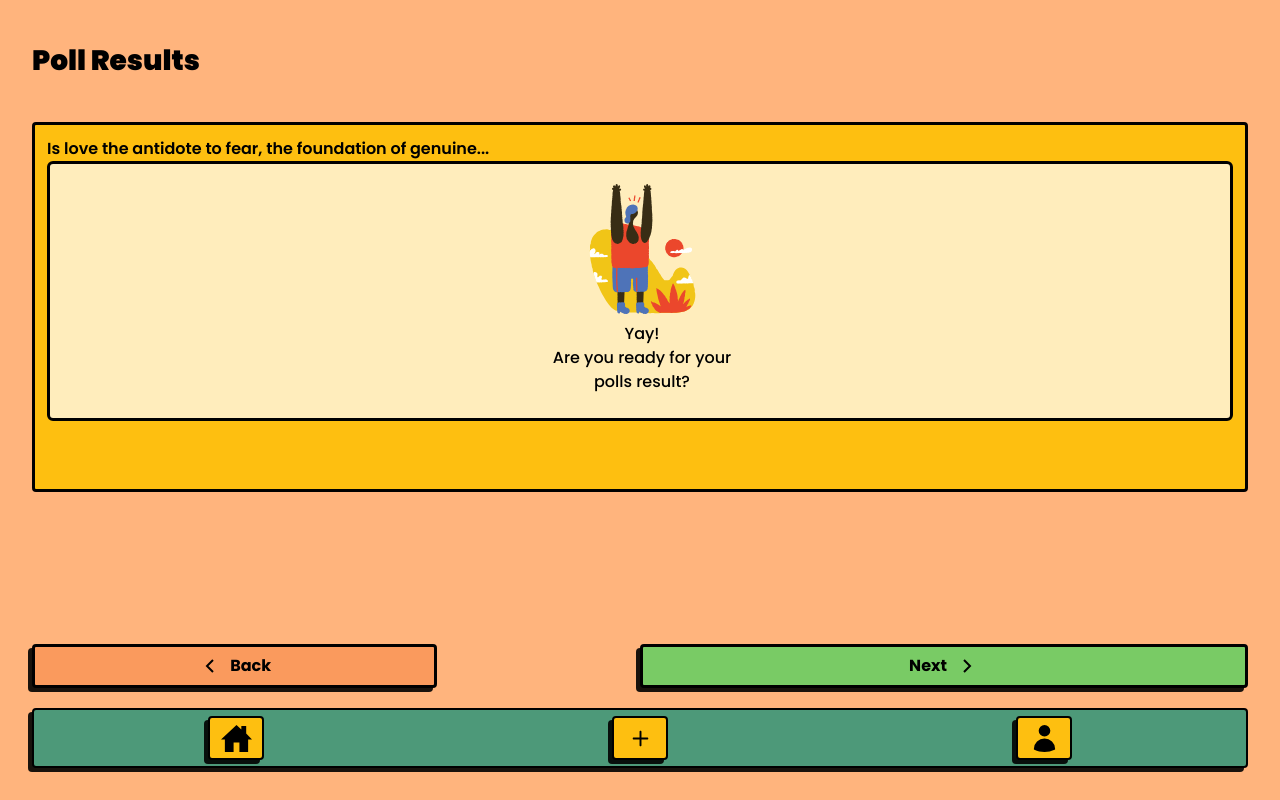
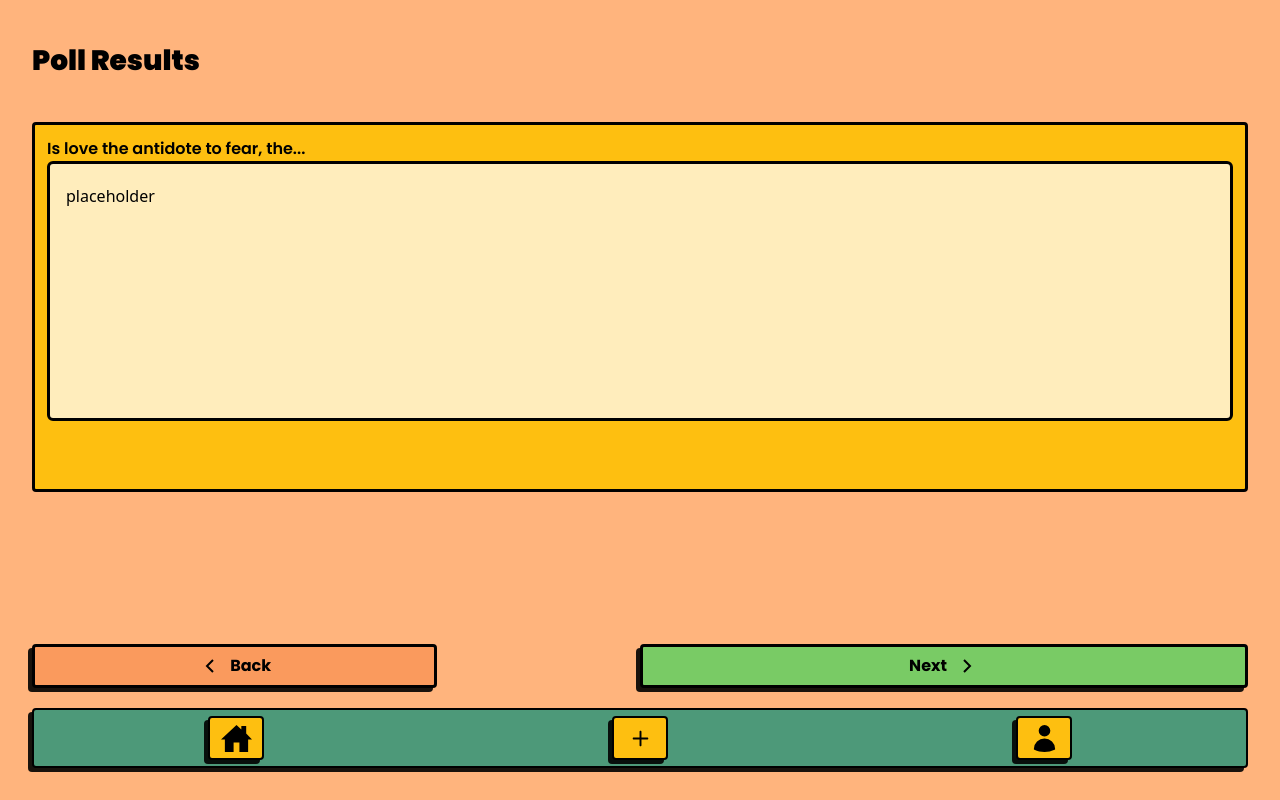
Before and after one commit to devhausleipzigacademy/camp9-final-project, a Next.js app: page /results in a window 1280 px wide. Built offline with nearby package versions, Linux system fonts and the light colour scheme.

Commit message:
made layout client side

```diff
--- a/app/(protected)/results/page.tsx
+++ b/app/(protected)/results/page.tsx
@@ -123,9 +123,9 @@ export default function Results() {
     >
       <PollResultsCard.Content className="h-[260px] flex flex-col ">
         <p>The average mood of this poll’s voters is:</p>
-        <Button className="mt-4 " size="medium">
+        {/* <Button className="mt-4 " size="medium">
           mood
-        </Button>
+        </Button> */}
         <p>mood bar with icons</p>
       </PollResultsCard.Content>
     </PollResultsCard>,
@@ -134,7 +134,7 @@ export default function Results() {
   return (
     <>
       <h1 className="title-black text-left mt-2 mb-10">Poll Results</h1>
-      {cards[0]}
+      {cards[3]}
     </>
   );
 }
--- a/app/globals.css
+++ b/app/globals.css
@@ -234,28 +234,3 @@
     -webkit-text-stroke: 2px black;
   }
 }
-
-.toast-container {
-  --toastify-color-light: #ffedbc;
-  --toastify-color-dark: #2f9ca1;
-  --toastify-color-info: #038b91;
-  --toastify-color-success: #79cb65;
-  --toastify-color-warning: #febf10;
-  --toastify-color-error: #fa1911;
-  --toastify-color-transparent: rgba(255, 255, 255, 1);
-
-  --toastify-icon-color-info: var(--toastify-color-info);
-  --toastify-icon-color-success: var(--toastify-color-success);
-  --toastify-icon-color-warning: var(--toastify-color-warning);
-  --toastify-icon-color-error: var(--toastify-color-error);
-
-  --toastify-toast-width: 320px;
-  --toastify-toast-background: #febf10;
-  --toastify-toast-min-height: 64px;
-  --toastify-toast-max-height: 800px;
-  --toastify-font-family: 'Poppins';
-  --toastify-z-index: 9999;
-
-  --toastify-text-color-light: #000000;
-  --toastify-text-color-dark: #fff;
-}
```
Also changed, not shown: app/(protected)/results/layout.tsx (+3 -4 lines).
